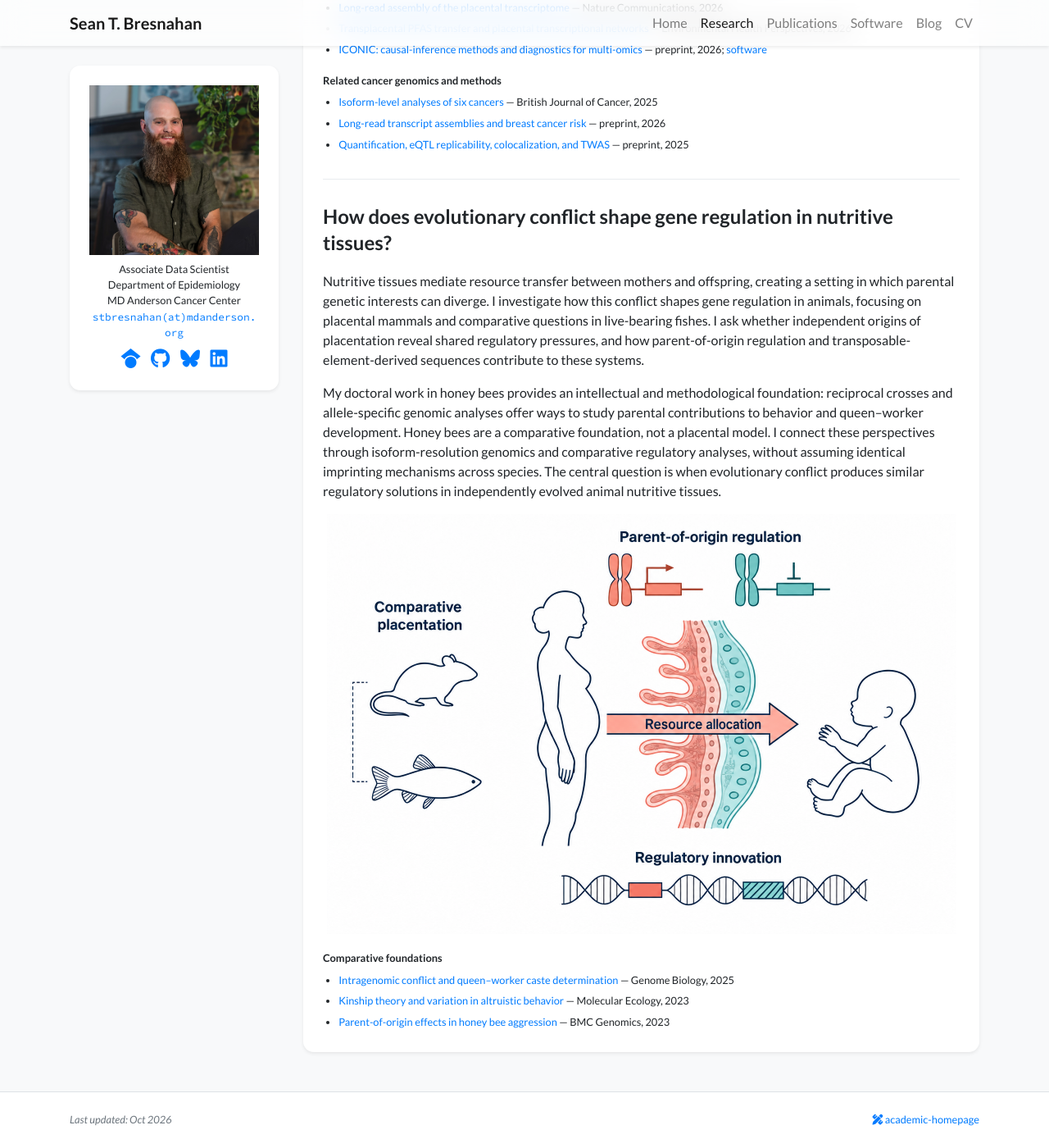
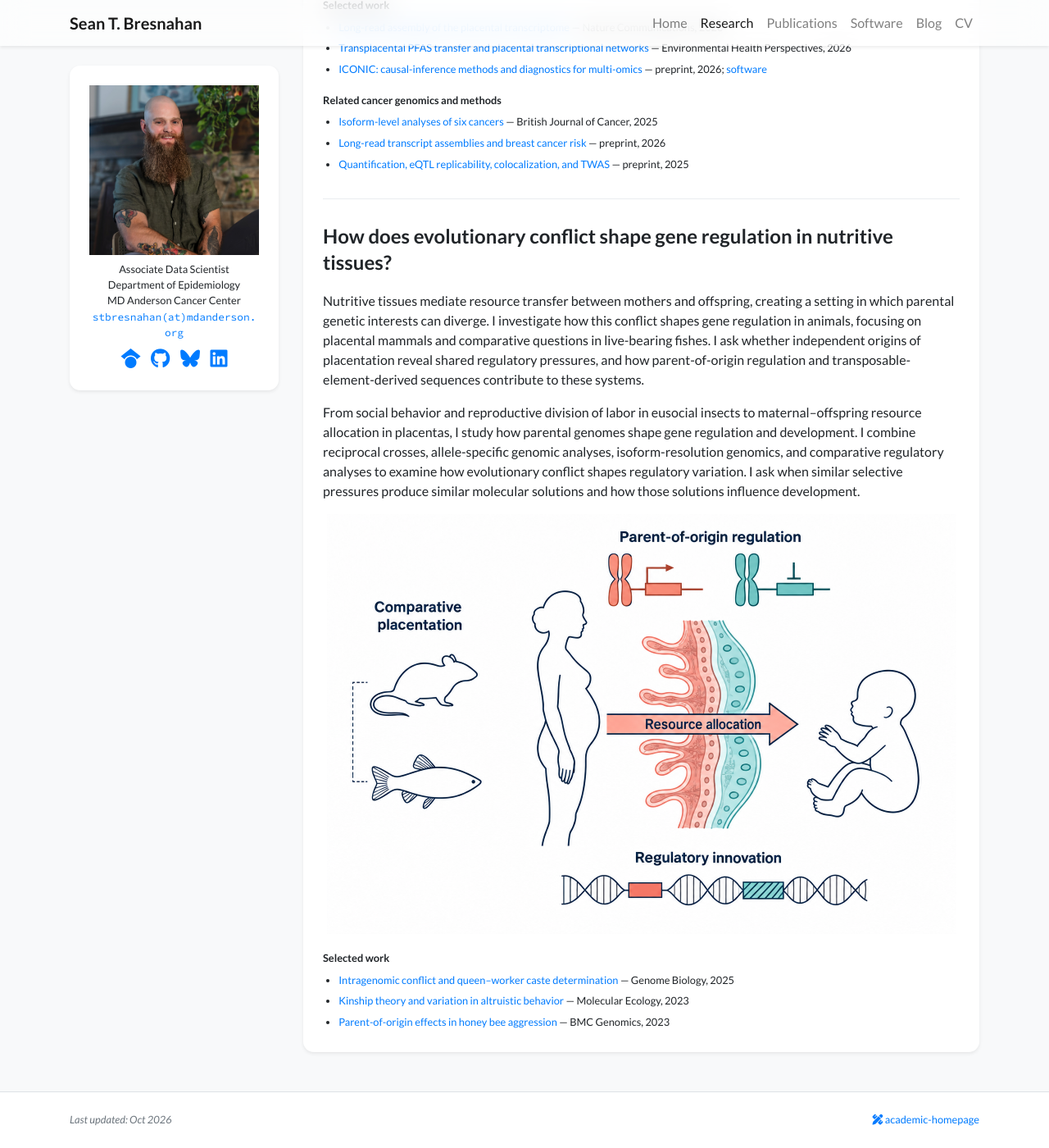
Before and after one commit to sbresnahan/sbresnahan.github.io, a Jekyll site: the page built from research.html, in a window 1280 px wide and 1400 px high, scrolled down 1247 px. Shown: the whole window at 82% size. Built offline with Jekyll 4.4.1, drawn with Linux system fonts in a browser that asks for light colours; nearby versions of some CDN libraries; a style sheet for code colours, icons or effects is not loaded; some of the changed text lies outside the part shown.

Commit message:
Update about me

```diff
--- a/_config.yml
+++ b/_config.yml
@@ -2,7 +2,7 @@
 title: "Sean T. Bresnahan"
 url: "https://seantbresnahan.com"
 baseurl: "" # root custom domain (no project subpath)
-description: "Computational genetics of parental genomes, prenatal environments, and gene regulation."
+description: "Computational genetics of the evolutionary and developmental origins of health and disease."
 social_image:
   path: /assets/images/social_preview.png
   width: 1280
--- a/research.html
+++ b/research.html
@@ -14,7 +14,9 @@
             <div class="card-body p-4">
                 <h1 class="h3 mb-3">Research</h1>
                 <p>
-                    I study how parental genomes and prenatal environments shape gene regulation and development.
+                    I study the evolutionary and developmental origins of health and disease through
+                    computational genetics. My research asks how parental genomes and prenatal environments
+                    shape gene regulation and development.
                     Two overlapping directions connect evolutionary questions about regulatory systems with
                     their consequences for offspring health. Isoform-resolution functional genomics of the
                     placenta provides a shared foundation.
@@ -80,14 +82,13 @@
                                 regulation and transposable-element-derived sequences contribute to these systems.
                             </p>
                             <p>
-                                My doctoral work in honey bees provides an intellectual and methodological
-                                foundation: reciprocal crosses and allele-specific genomic analyses offer ways
-                                to study parental contributions to behavior and queen–worker development.
-                                Honey bees are a comparative foundation, not a placental model. I connect these
-                                perspectives through isoform-resolution genomics and comparative regulatory analyses,
-                                without assuming identical imprinting mechanisms across species. The central
-                                question is when evolutionary conflict produces similar regulatory solutions
-                                in independently evolved animal nutritive tissues.
+                                From social behavior and reproductive division of labor in eusocial insects to
+                                maternal–offspring resource allocation in placentas, I study how parental
+                                genomes shape gene regulation and development. I combine reciprocal crosses,
+                                allele-specific genomic analyses, isoform-resolution genomics, and comparative
+                                regulatory analyses to examine how evolutionary conflict shapes regulatory
+                                variation. I ask when similar selective pressures produce similar molecular
+                                solutions and how those solutions influence development.
                             </p>
                         </div>
                         <figure class="research-art">
@@ -98,7 +99,7 @@
                             </a>
                         </figure>
                     </div>
-                    <p class="small font-weight-bold mb-1">Comparative foundations</p>
+                    <p class="small font-weight-bold mb-1">Selected work</p>
                     <ul class="research-links small">
                         <li><a href="https://doi.org/10.1186/s13059-025-03628-0">Intragenomic conflict and queen–worker caste determination</a> &mdash; Genome Biology, 2025</li>
                         <li><a href="https://doi.org/10.1111/mec.17145">Kinship theory and variation in altruistic behavior</a> &mdash; Molecular Ecology, 2023</li>
```
Also changed, not shown: _data/profile.yml (+3 -5 lines), README.md.
